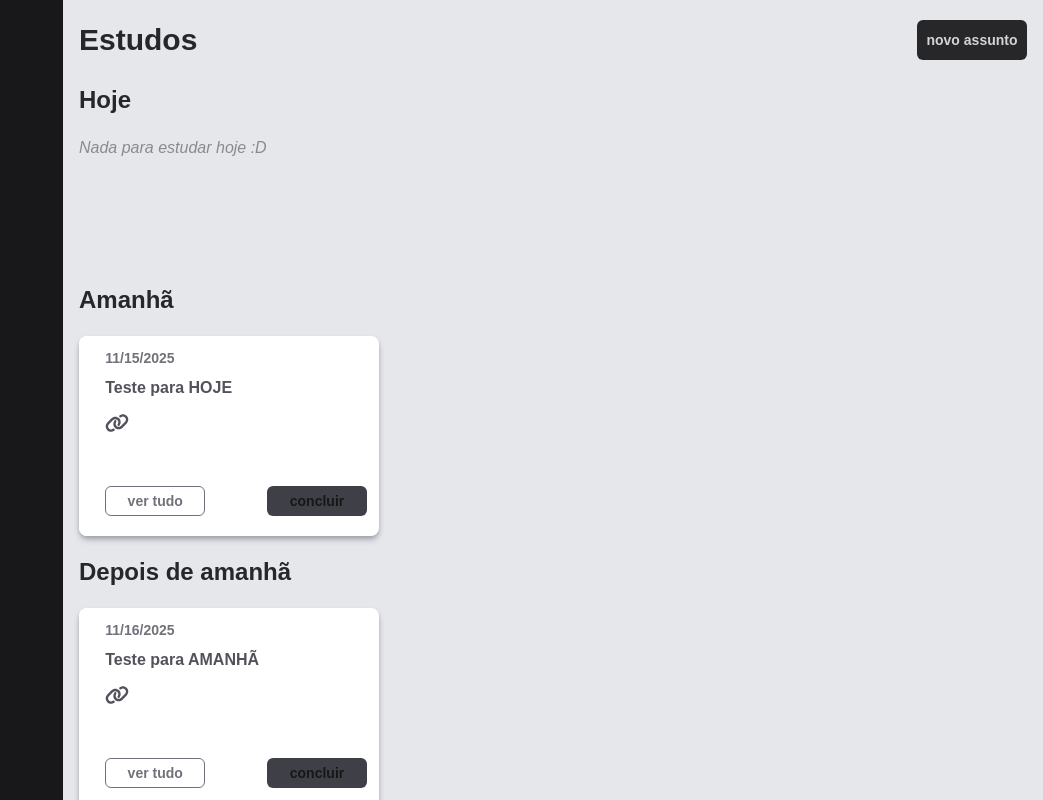
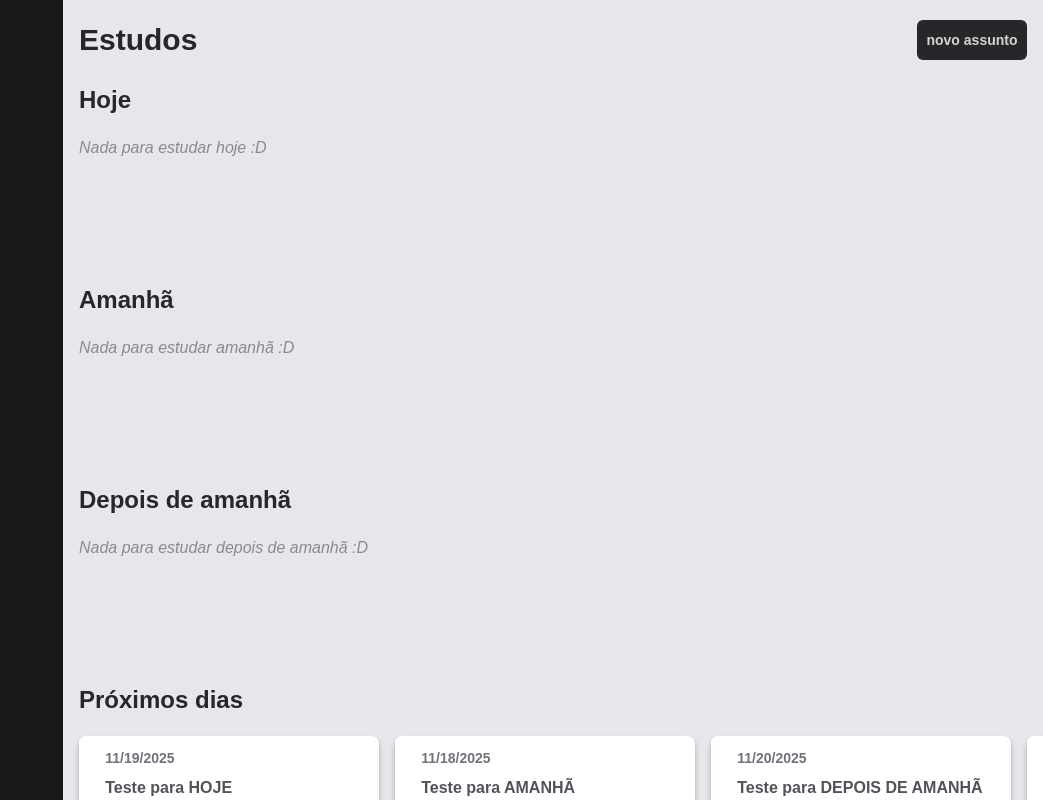
Before and after one commit to kelsmartins/projeto-studyo, a Next.js app in the folder app-estudos/: page / in a window 1280 px wide. Shown: the whole page, without its empty margins (237-1280 px from the left). Built offline with nearby package versions, Linux system fonts and the light colour scheme.

Commit message:
ultimos ajustes em card
map com indices + tamanho de ul diminuido

```diff
--- a/app-estudos/components/novocard.tsx
+++ b/app-estudos/components/novocard.tsx
@@ -106,7 +106,7 @@ export function NovoCard({handleCloseNewCard, handleSaveNewCard}: Props) {
                                 }
                             }}
                         />
-                        <ul className="w-full h-25 mb-3 rounded-md overflow-y-auto no-scrollbar border border-zinc-300 px-2">
+                        <ul className="w-full h-23 mb-3 rounded-md overflow-y-auto no-scrollbar border border-zinc-300 px-2">
                             {
                                 selectedLinks && selectedLinks.length > 0 &&
                                 selectedLinks.map(link =>
@@ -120,7 +120,7 @@ export function NovoCard({handleCloseNewCard, handleSaveNewCard}: Props) {
 
                         <h3 className="mb-1 text-sm uppercase text-zinc-600 font-bold">Arquivo</h3>
                         <DropzoneComponent getSelectedFiles={getSelectedFiles}/>
-                        <ul className="w-full h-25 mb-3 rounded-md overflow-y-auto no-scrollbar border border-zinc-300 px-2">
+                        <ul className="w-full h-23 mb-3 rounded-md overflow-y-auto no-scrollbar border border-zinc-300 px-2">
                             {
                                 selectedFiles && selectedFiles.length > 0 &&
                                 selectedFiles.map(file =>
--- a/app-estudos/components/updatecard.tsx
+++ b/app-estudos/components/updatecard.tsx
@@ -103,8 +103,8 @@ export function UpdateCard({cardData,handleCloseUpdateCard, getFields, handleUpd
                         <ul className="w-full h-23 mb-3 rounded-md overflow-y-auto no-scrollbar border border-zinc-300 px-2">
                             {
                                 updateFiles && updateFiles.length > 0 &&
-                                updateFiles.map(file =>
-                                    <li className="w-full h-8 flex justify-start items-center gap-1 border-b border-b-zinc-300">
+                                updateFiles.map((file, index) =>
+                                    <li className="w-full h-8 flex justify-start items-center gap-1 border-b border-b-zinc-300" key={index}>
                                         <FaFilePdf  className="text-zinc-500 size-4 font-bold" />
                                         <p className="text-xs text-zinc-600 h-full w-[90%] flex justify-start items-center truncate">{file.name}</p>
                                         <FaBucket className="text-zinc-500 size-4 font-bold hover:text-red-400"/>
--- a/app-estudos/data/assuntos.ts
+++ b/app-estudos/data/assuntos.ts
@@ -6,7 +6,7 @@ export const Assuntos: AssuntoType[] = [
   {
     id: '1',
     // Mês 10 = Novembro. HOJE (15/11/2025)
-    dataAgendada: new Date(2025, 10, 15),
+    dataAgendada: new Date(2025, 10, 19),
     assunto: 'Teste para HOJE',
     contexto: 'Testes',
     linkFonteDigital: ['https://youtu.be/logaritmos-revisao', 'https://youtu.be/logaritmos-revisao'],
@@ -14,7 +14,7 @@ export const Assuntos: AssuntoType[] = [
   {
     id: '2',
     // Mês 10 = Novembro. AMANHÃ (16/11/2025)
-    dataAgendada: new Date(2025, 10, 16),
+    dataAgendada: new Date(2025, 10, 18),
     assunto: 'Teste para AMANHÃ',
     contexto: 'Testes',
     linkFonteDigital: ['https://youtu.be/logaritmos-revisao', 'https://youtu.be/logaritmos-revisao']
@@ -22,7 +22,7 @@ export const Assuntos: AssuntoType[] = [
   {
     id: '3',
     // Mês 10 = Novembro. DEPOIS DE AMANHÃ (17/11/2025)
-    dataAgendada: new Date(2025, 10, 17),
+    dataAgendada: new Date(2025, 10, 20),
     assunto: 'Teste para DEPOIS DE AMANHÃ',
     contexto: 'Testes',
     linkFonteDigital: ['https://youtu.be/logaritmos-revisao', 'https://youtu.be/logaritmos-revisao']
```
